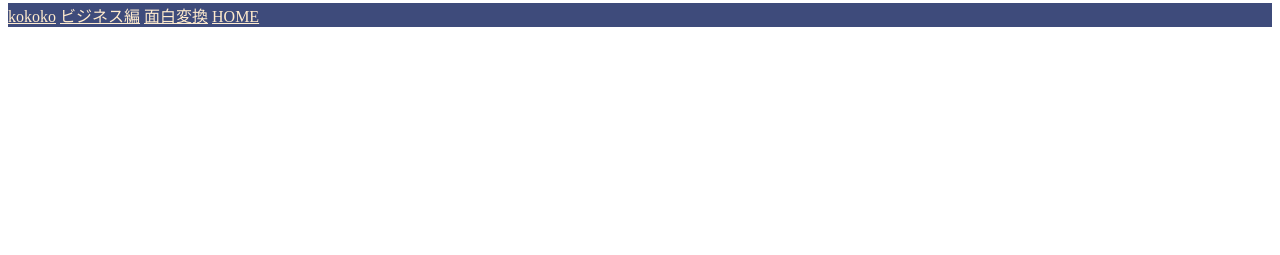
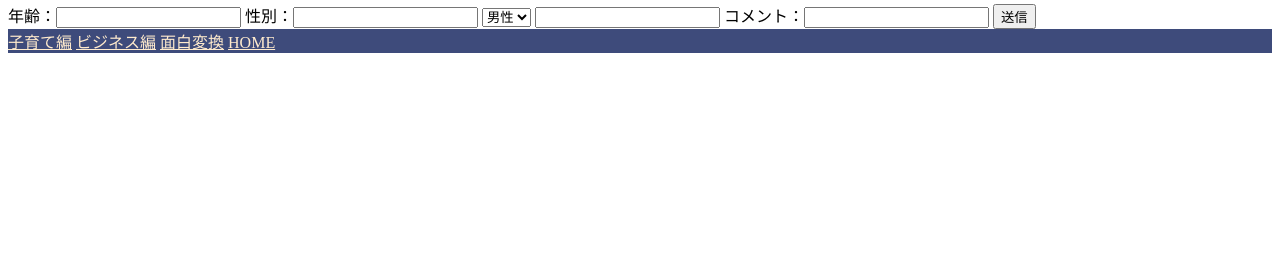
Before and after one commit to KoudaiSuematsu/groupe, a Flask app: page / in a window 1280 px wide. Shown: the part 545-800 px from the top of the page. Run offline with Flask 2, Linux system fonts and the light colour scheme.

Commit message:
formcommit

```diff
--- a/app.py
+++ b/app.py
@@ -24,6 +24,24 @@ def business():
 @app.route("/funny")
 def funny():
     return render_template("funny.html")
+
+
+@app.route("/edit", methods=["POST"])
+def comment():
+    # 入力フォームから値を取得
+    age = request.form.get("age")
+    sx_code = request.form.get("sx_code")
+    comment = request.form.get("comment")
+    # DB接続する
+    conn = sqlite3.connect("comment.db")
+    # データベースの中身が見れるようにする
+    c = conn.cursor()
+    # SQL文 IDを取得してくる、条件に名前とパスワードを用いる
+    c.execute("insert into users values(null,?,?,?)", (age, sx_code, comment))
+    conn.commit()
+    # 接続終了
+    c.close()
+    return render_template("edit.html")
 
 
 # # @app.route("/")
--- a/templates/base.html
+++ b/templates/base.html
@@ -25,7 +25,7 @@
     <button onclick="location.href='/sunabaco'">すなばこ </button> -->
 </body>
 <footer style="background:#3E4B7B;">
-    <a href="/childcare" style="color: blanchedalmond;">kokoko</a>
+    <a href="/childcare" style="color: blanchedalmond;">子育て編</a>
     <a href="/business" style="color: blanchedalmond;">ビジネス編</a>
     <a href="/funny" style="color: blanchedalmond;">面白変換</a>
     <a href="/" style="color: blanchedalmond;">HOME</a>
--- a/templates/home.html
+++ b/templates/home.html
@@ -17,5 +17,20 @@
 
     <a href="/funny"><img src="https://images.unsplash.com/photo-1588621332104-5e128b074d51?ixlib=rb-1.2.1&q=80&fm=jpg&crop=entropy&cs=tinysrgb&w=1080&fit=max&ixid=eyJhcHBfaWQiOjYzNDZ9
     " style="width: 200px; height: 200px;"  alt="面白変換"></a>
+
+    <form action="/edit" method="POST">
+        年齢：<input type="int" name="age">
+        性別：<input type="int" name="sx_code">
+        <select name="sx_num">
+            <option value="1" selected>男性</option>
+            <option value="2">女性</option>
+        </select>
+        <input type="int" name="sx_code">
+        コメント：<input type="text" name="comment">
+        <input type="submit" name="save" value="送信">
+    </form>
+
+
+
 </div>
 {% endblock %}
```
Also changed, not shown: templates/edit.html (added, +8 -0 lines), comment.db (added).
